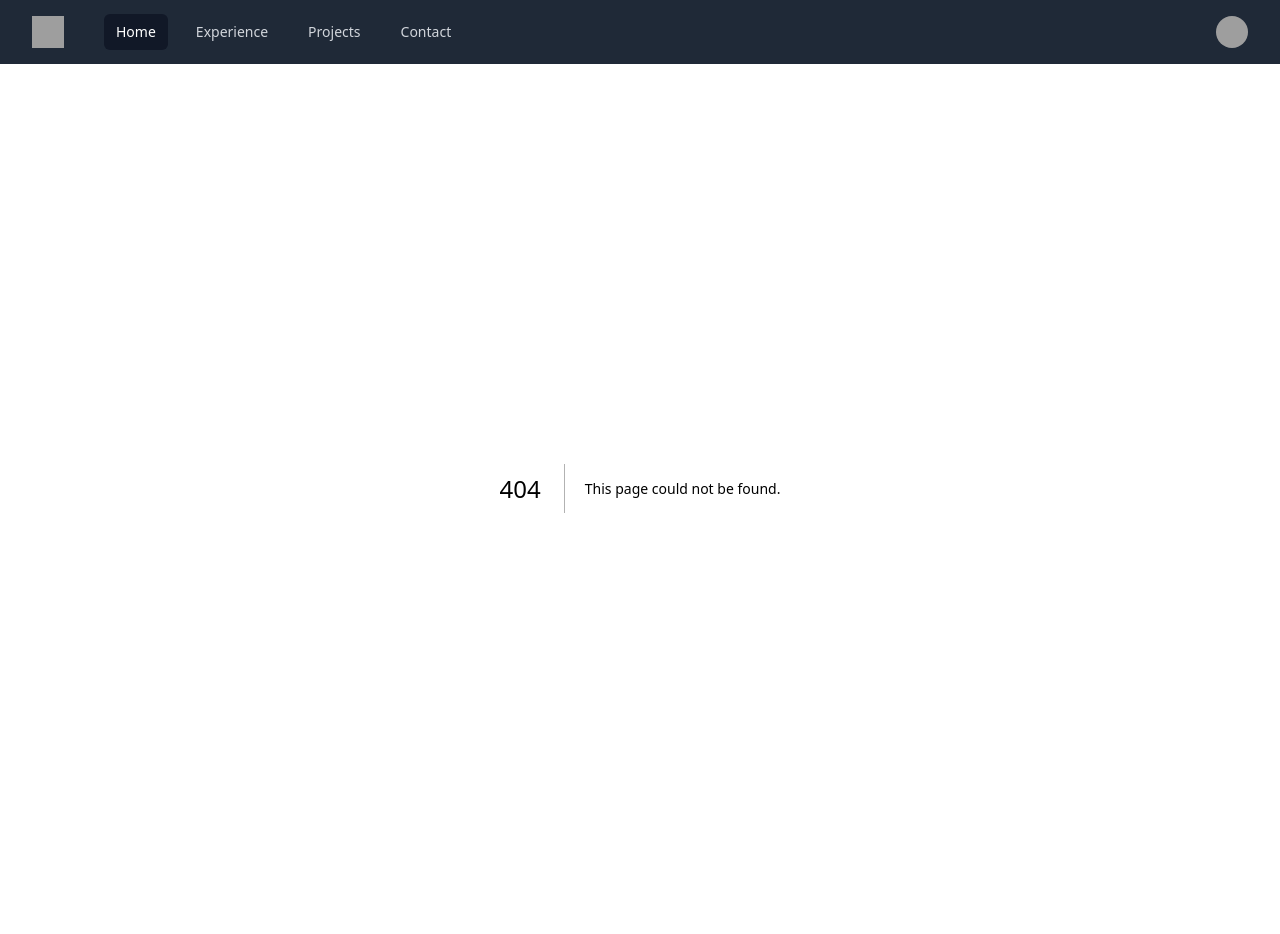
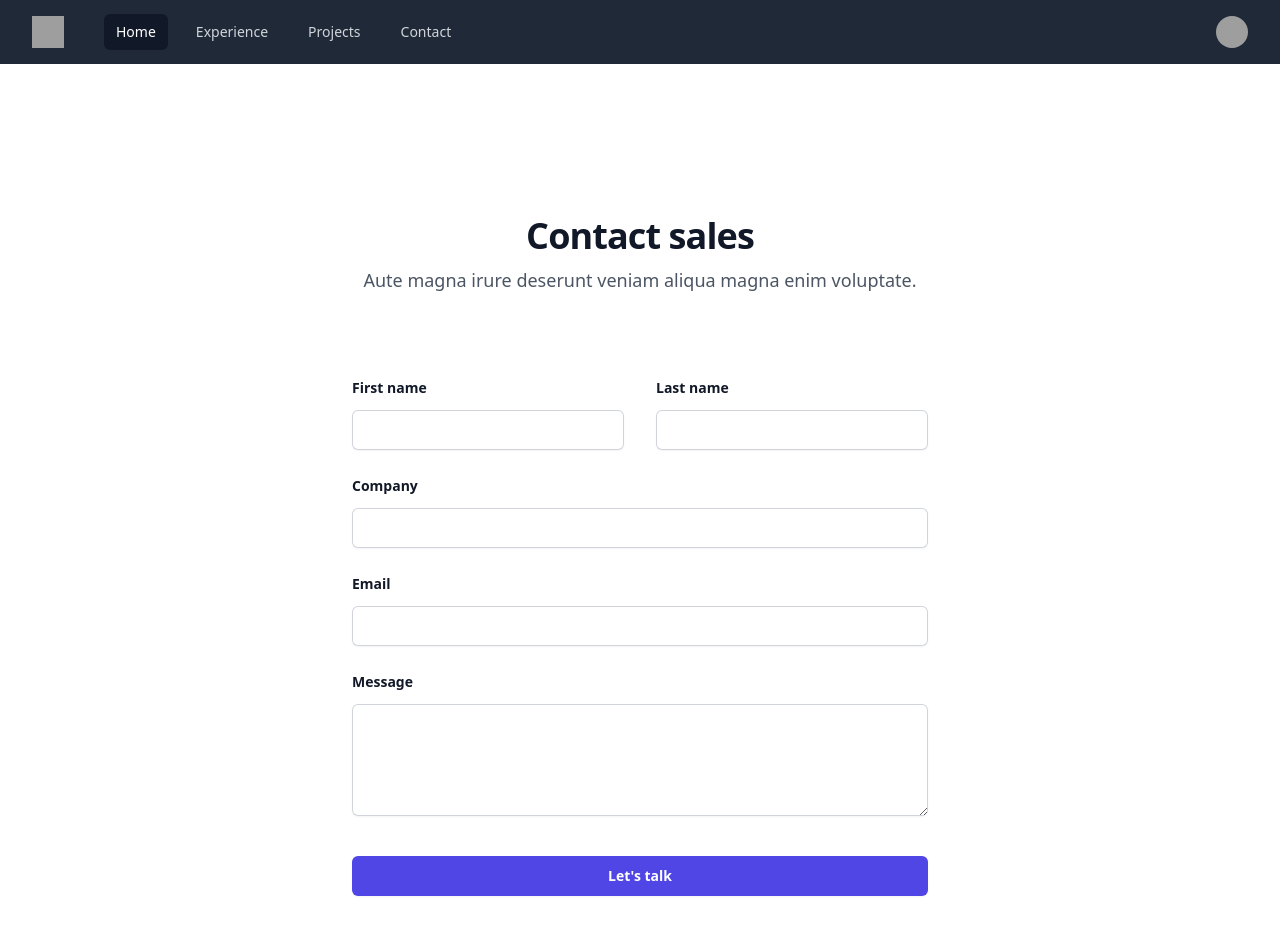
Before and after one commit to Temmy3620/miomio-portfolio, a Next.js app: page /contact in a window 1280 px wide. Before the commit this address had no page. Shown: the top 934 px of the page. Before the commit the page ends 912 px from the top, so only its background shows below. Built offline with nearby package versions, Linux system fonts and the light colour scheme; grey boxes are pictures that could not be loaded.

Commit message:
それぞれの項目のページ追加

```diff
--- /dev/null
+++ b/app/contact/page.tsx
@@ -0,0 +1,99 @@
+export default function Contact() {
+  return (
+    <div className="isolate bg-white px-6 py-24 sm:py-32 lg:px-8">
+      <div
+        aria-hidden="true"
+        className="absolute inset-x-0 top-[-10rem] -z-10 transform-gpu overflow-hidden blur-3xl sm:top-[-20rem]"
+      >
+      </div>
+      <div className="mx-auto max-w-2xl text-center">
+        <h2 className="text-3xl font-bold tracking-tight text-gray-900 sm:text-4xl">Contact sales</h2>
+        <p className="mt-2 text-lg leading-8 text-gray-600">
+          Aute magna irure deserunt veniam aliqua magna enim voluptate.
+        </p>
+      </div>
+      <form action="#" method="POST" className="mx-auto mt-16 max-w-xl sm:mt-20">
+        <div className="grid grid-cols-1 gap-x-8 gap-y-6 sm:grid-cols-2">
+          <div>
+            <label htmlFor="first-name" className="block text-sm font-semibold leading-6 text-gray-900">
+              First name
+            </label>
+            <div className="mt-2.5">
+              <input
+                id="first-name"
+                name="first-name"
+                type="text"
+                autoComplete="given-name"
+                className="block w-full rounded-md border-0 px-3.5 py-2 text-gray-900 shadow-sm ring-1 ring-inset ring-gray-300 placeholder:text-gray-400 focus:ring-2 focus:ring-inset focus:ring-indigo-600 sm:text-sm sm:leading-6"
+              />
+            </div>
+          </div>
+          <div>
+            <label htmlFor="last-name" className="block text-sm font-semibold leading-6 text-gray-900">
+              Last name
+            </label>
+            <div className="mt-2.5">
+              <input
+                id="last-name"
+                name="last-name"
+                type="text"
+                autoComplete="family-name"
+                className="block w-full rounded-md border-0 px-3.5 py-2 text-gray-900 shadow-sm ring-1 ring-inset ring-gray-300 placeholder:text-gray-400 focus:ring-2 focus:ring-inset focus:ring-indigo-600 sm:text-sm sm:leading-6"
+              />
+            </div>
+          </div>
+          <div className="sm:col-span-2">
+            <label htmlFor="company" className="block text-sm font-semibold leading-6 text-gray-900">
+              Company
+            </label>
+            <div className="mt-2.5">
+              <input
+                id="company"
+                name="company"
+                type="text"
+                autoComplete="organization"
+                className="block w-full rounded-md border-0 px-3.5 py-2 text-gray-900 shadow-sm ring-1 ring-inset ring-gray-300 placeholder:text-gray-400 focus:ring-2 focus:ring-inset focus:ring-indigo-600 sm:text-sm sm:leading-6"
+              />
+            </div>
+          </div>
+          <div className="sm:col-span-2">
+            <label htmlFor="email" className="block text-sm font-semibold leading-6 text-gray-900">
+              Email
+            </label>
+            <div className="mt-2.5">
+              <input
+                id="email"
+                name="email"
+                type="email"
+                autoComplete="email"
+                className="block w-full rounded-md border-0 px-3.5 py-2 text-gray-900 shadow-sm ring-1 ring-inset ring-gray-300 placeholder:text-gray-400 focus:ring-2 focus:ring-inset focus:ring-indigo-600 sm:text-sm sm:leading-6"
+              />
+            </div>
+          </div>
+          <div className="sm:col-span-2">
+            <label htmlFor="message" className="block text-sm font-semibold leading-6 text-gray-900">
+              Message
+            </label>
+            <div className="mt-2.5">
+              <textarea
+                id="message"
+                name="message"
+                rows={4}
+                className="block w-full rounded-md border-0 px-3.5 py-2 text-gray-900 shadow-sm ring-1 ring-inset ring-gray-300 placeholder:text-gray-400 focus:ring-2 focus:ring-inset focus:ring-indigo-600 sm:text-sm sm:leading-6"
+                defaultValue={''}
+              />
+            </div>
+          </div>
+        </div>
+        <div className="mt-10">
+          <button
+            type="submit"
+            className="block w-full rounded-md bg-indigo-600 px-3.5 py-2.5 text-center text-sm font-semibold text-white shadow-sm hover:bg-indigo-500 focus-visible:outline focus-visible:outline-2 focus-visible:outline-offset-2 focus-visible:outline-indigo-600"
+          >
+            Let's talk
+          </button>
+        </div>
+      </form>
+    </div>
+  );
+}
--- a/app/layout.tsx
+++ b/app/layout.tsx
@@ -21,8 +21,8 @@ const user = {
 const navigation = [
   { name: 'Home', href: './', current: true },
   { name: 'Experience', href: './experience', current: false },
-  { name: 'Projects', href: '#', current: false },
-  { name: 'Contact', href: '#', current: false }
+  { name: 'Projects', href: './projects', current: false },
+  { name: 'Contact', href: './contact', current: false }
 ]
 const userNavigation = [
   { name: 'Your Profile', href: '#' },
--- /dev/null
+++ b/app/projects/page.tsx
@@ -0,0 +1,64 @@
+const products = [
+  {
+    id: 1,
+    name: 'Earthen Bottle',
+    href: '#',
+    price: '$48',
+    imageSrc: 'https://tailwindui.com/plus/img/ecommerce-images/category-page-04-image-card-01.jpg',
+    imageAlt: 'Tall slender porcelain bottle with natural clay textured body and cork stopper.',
+  },
+  {
+    id: 2,
+    name: 'Nomad Tumbler',
+    href: '#',
+    price: '$35',
+    imageSrc: 'https://tailwindui.com/plus/img/ecommerce-images/category-page-04-image-card-02.jpg',
+    imageAlt: 'Olive drab green insulated bottle with flared screw lid and flat top.',
+  },
+  {
+    id: 3,
+    name: 'Focus Paper Refill',
+    href: '#',
+    price: '$89',
+    imageSrc: 'https://tailwindui.com/plus/img/ecommerce-images/category-page-04-image-card-03.jpg',
+    imageAlt: 'Person using a pen to cross a task off a productivity paper card.',
+  },
+  {
+    id: 4,
+    name: 'Machined Mechanical Pencil',
+    href: '#',
+    price: '$35',
+    imageSrc: 'https://tailwindui.com/plus/img/ecommerce-images/category-page-04-image-card-04.jpg',
+    imageAlt: 'Hand holding black machined steel mechanical pencil with brass tip and top.',
+  },
+  // More products...
+]
+
+export default function Home() {
+  return (
+    <>
+      <h1 className="text-lg border-b pb-1 mb-1">Projects</h1>
+      <div className="bg-white">
+        <div className="mx-auto max-w-2xl px-4 py-16 sm:px-6 sm:py-24 lg:max-w-7xl lg:px-8">
+          <h2 className="sr-only">Products</h2>
+
+          <div className="grid grid-cols-1 gap-x-6 gap-y-10 sm:grid-cols-2 lg:grid-cols-3 xl:grid-cols-4 xl:gap-x-8">
+            {products.map((product) => (
+              <a key={product.id} href={product.href} className="group">
+                <div className="aspect-h-1 aspect-w-1 w-full overflow-hidden rounded-lg bg-gray-200 xl:aspect-h-8 xl:aspect-w-7">
+                  <img
+                    alt={product.imageAlt}
+                    src={product.imageSrc}
+                    className="h-full w-full object-cover object-center group-hover:opacity-75"
+                  />
+                </div>
+                <h3 className="mt-4 text-sm text-gray-700">{product.name}</h3>
+                <p className="mt-1 text-lg font-medium text-gray-900">{product.price}</p>
+              </a>
+            ))}
+          </div>
+        </div>
+      </div>
+    </>
+  );
+}
--- a/next.config.mjs
+++ b/next.config.mjs
@@ -1,4 +1,14 @@
 /** @type {import('next').NextConfig} */
-const nextConfig = {};
+const nextConfig = {
+  output: "standalone",  // 追加
+  images: {
+    remotePatterns: [
+      {
+        protocol: "https",
+        hostname: "doodleipsum.com",
+      },
+    ],
+  },
+};
 
 export default nextConfig;
```
